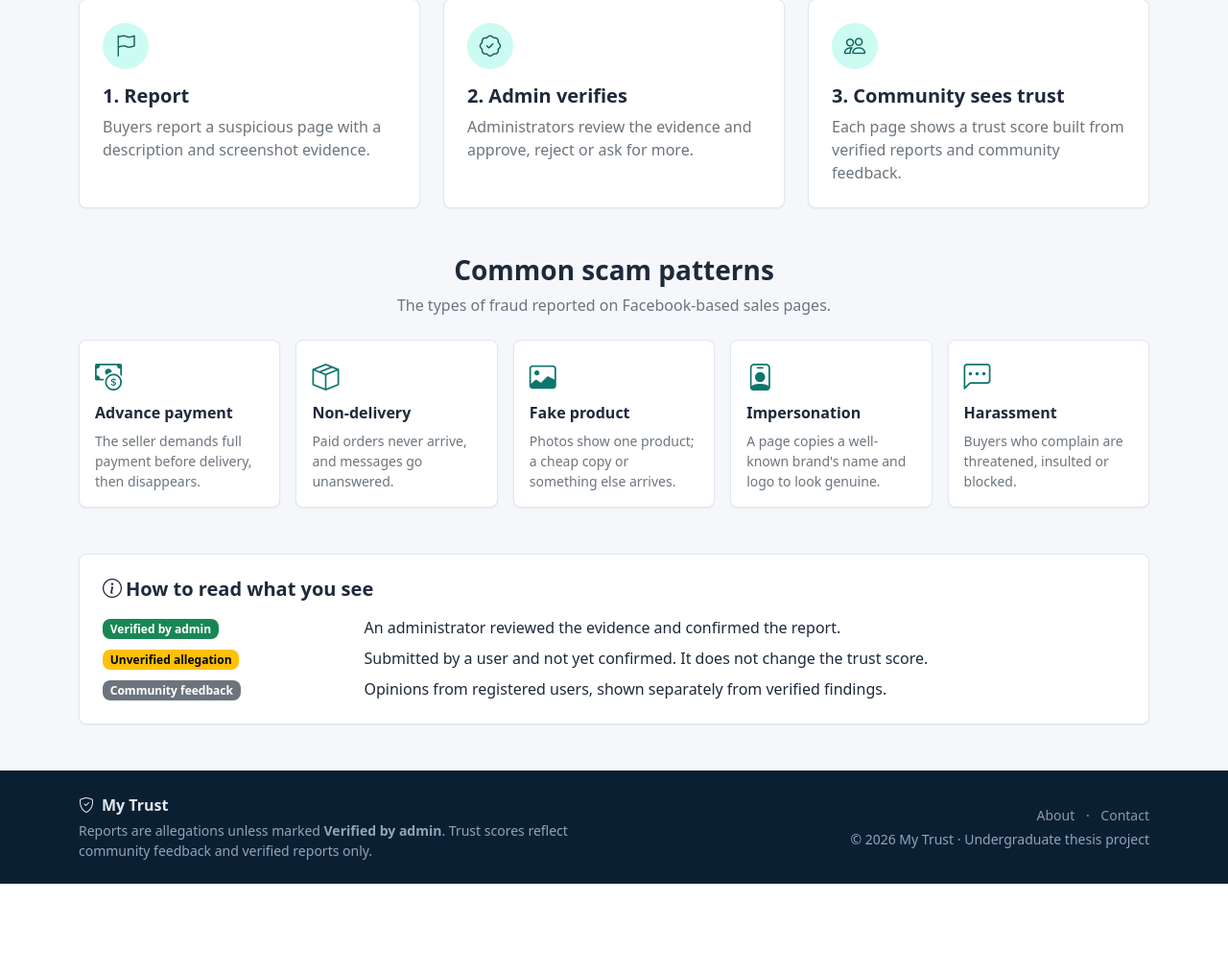
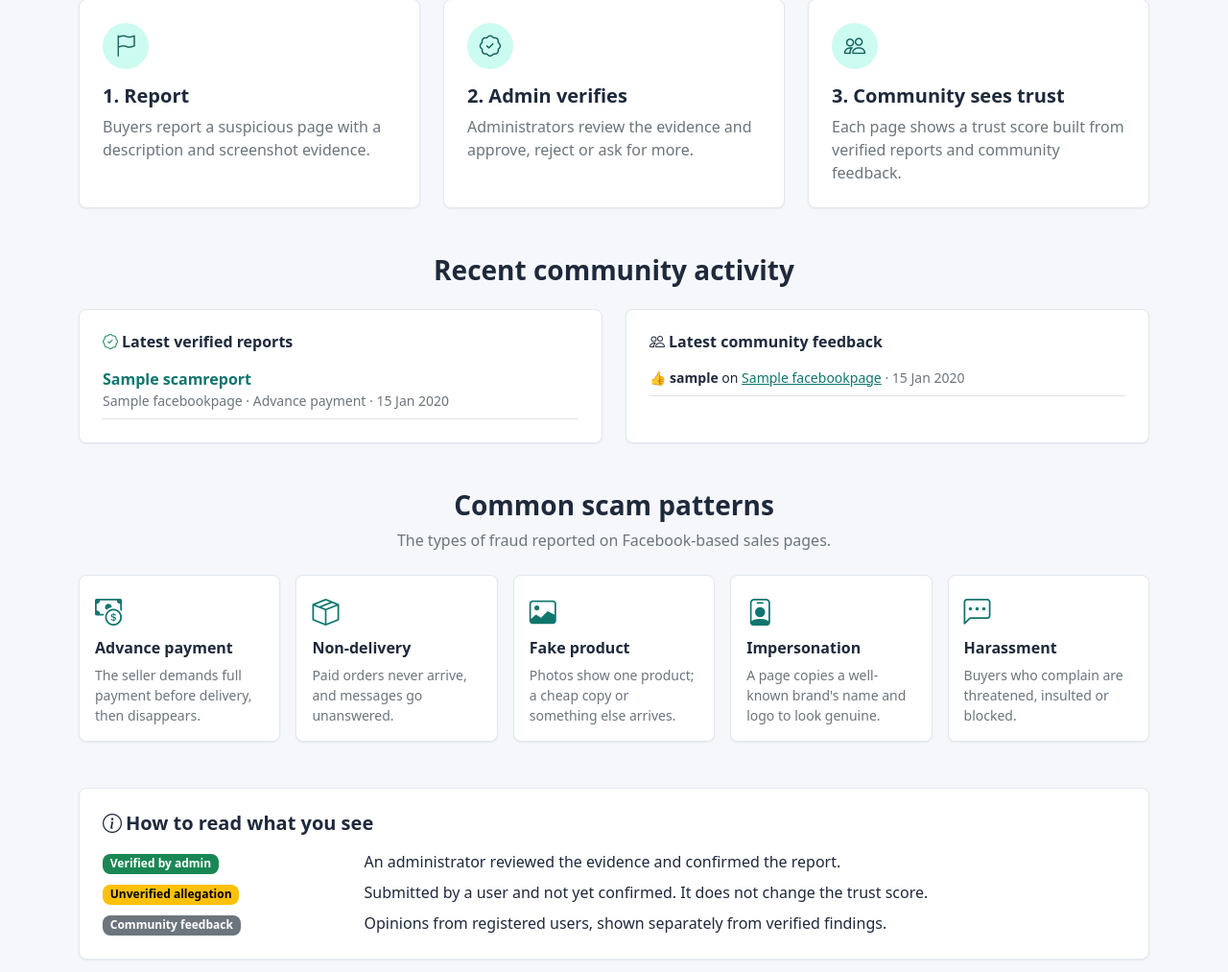
Before and after one commit to muhammadtamimworkplace/my-trust, a Django app: page / in a window 1280 px wide. Shown: the part 584-1597 px from the top of the page at 96% size. Before the commit the page ends 1505 px from the top, so only its background shows below. Run offline with Django 5.2, Linux system fonts and the light colour scheme; tables that the repository leaves empty hold one stand-in row (values such as "Sample post"); parts of the project's set-up code (start-up, migrations or seed data) failed here and were passed over; some libraries are stand-ins or nearby versions.

Commit message:
feat: show recent community activity

```diff
--- a/core/views.py
+++ b/core/views.py
@@ -1,5 +1,6 @@
 from django.shortcuts import render
 
+from feedback.models import Feedback
 from reports.models import ScamReport
 
 Category = ScamReport.Category
@@ -20,6 +21,27 @@ SCAM_CATEGORIES = [
 ]
 
 
+RECENT_REPORTS = 3
+RECENT_FEEDBACK = 5
+
+
+def recent_activity():
+    """Latest public community activity for the landing page.
+
+    Only admin-verified reports (never unverified allegations or rejected ones) and
+    visible feedback are shown, by username only.
+    """
+    verified_reports = (
+        ScamReport.objects.filter(status=ScamReport.Status.APPROVED)
+        .select_related("page").order_by("-created_at")[:RECENT_REPORTS]
+    )
+    feedback = (
+        Feedback.objects.filter(is_hidden=False)
+        .select_related("page", "user").order_by("-created_at")[:RECENT_FEEDBACK]
+    )
+    return {"recent_verified_reports": verified_reports, "recent_feedback": feedback}
+
+
 def home(request):
-    """Public landing page: hero with search, how it works, scam categories."""
-    return render(request, "core/home.html", {"scam_categories": SCAM_CATEGORIES})
+    """Public landing page: hero with search, how it works, community activity, scam categories."""
+    return render(request, "core/home.html", {"scam_categories": SCAM_CATEGORIES, **recent_activity()})
--- a/templates/core/home.html
+++ b/templates/core/home.html
@@ -57,6 +57,47 @@
     </ol>
   </section>
 
+  {% if recent_verified_reports or recent_feedback %}
+    <section class="mb-5" aria-labelledby="activity-heading">
+      <h2 id="activity-heading" class="h3 fw-bold text-center mb-4">Recent community activity</h2>
+      <div class="row g-4">
+        {% if recent_verified_reports %}
+          <div class="col-lg-6">
+            <div class="mt-card p-4 h-100">
+              <h3 class="h6 fw-bold"><i class="bi bi-patch-check text-success me-1" aria-hidden="true"></i>Latest verified reports</h3>
+              <ul class="list-unstyled mb-0">
+                {% for report in recent_verified_reports %}
+                  <li class="py-2 border-bottom">
+                    <a class="fw-semibold text-decoration-none" href="{% url 'reports:report_detail' report.pk %}">{{ report.title }}</a>
+                    <div class="small text-secondary">{{ report.page.name }} · {{ report.get_category_display }} · {{ report.created_at|date:"j M Y" }}</div>
+                  </li>
+                {% endfor %}
+              </ul>
+            </div>
+          </div>
+        {% endif %}
+        {% if recent_feedback %}
+          <div class="col-lg-6">
+            <div class="mt-card p-4 h-100">
+              <h3 class="h6 fw-bold"><i class="bi bi-people me-1" aria-hidden="true"></i>Latest community feedback</h3>
+              <ul class="list-unstyled mb-0">
+                {% for item in recent_feedback %}
+                  <li class="py-2 border-bottom small">
+                    <span aria-hidden="true">{% if item.sentiment == "POSITIVE" %}👍{% else %}👎{% endif %}</span>
+                    <span class="visually-hidden">{{ item.get_sentiment_display }} feedback</span>
+                    <span class="fw-semibold">{{ item.user.username }}</span> on
+                    <a href="{% url 'reports:page_detail' item.page.pk %}">{{ item.page.name }}</a>
+                    <span class="text-secondary">· {{ item.created_at|date:"j M Y" }}</span>
+                  </li>
+                {% endfor %}
+              </ul>
+            </div>
+          </div>
+        {% endif %}
+      </div>
+    </section>
+  {% endif %}
+
   <section class="mb-5" aria-labelledby="categories-heading">
     <h2 id="categories-heading" class="h3 fw-bold text-center mb-2">Common scam patterns</h2>
     <p class="text-center text-secondary mb-4">The types of fraud reported on Facebook-based sales pages.</p>
```
Also changed, not shown: core/tests/test_views.py (+50 -3 lines), docs/PROGRESS.md (+2 -2 lines).
